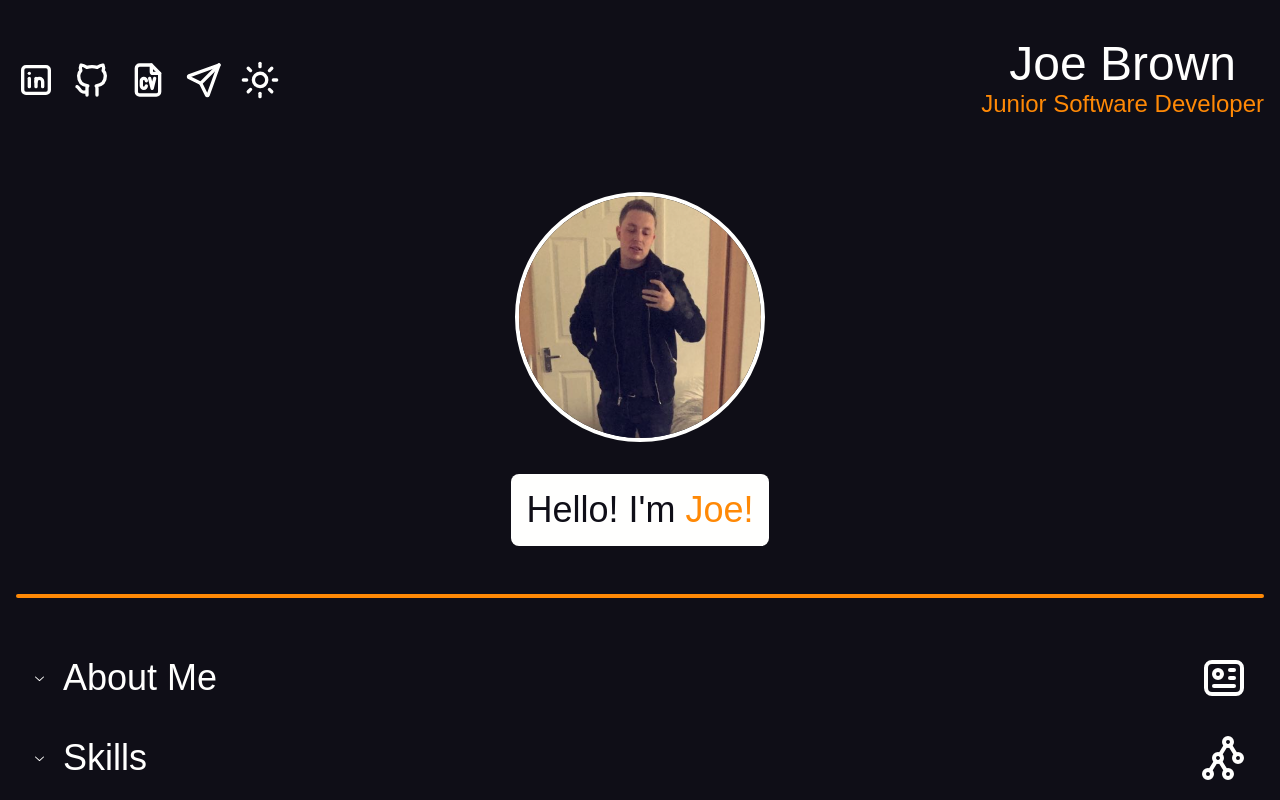
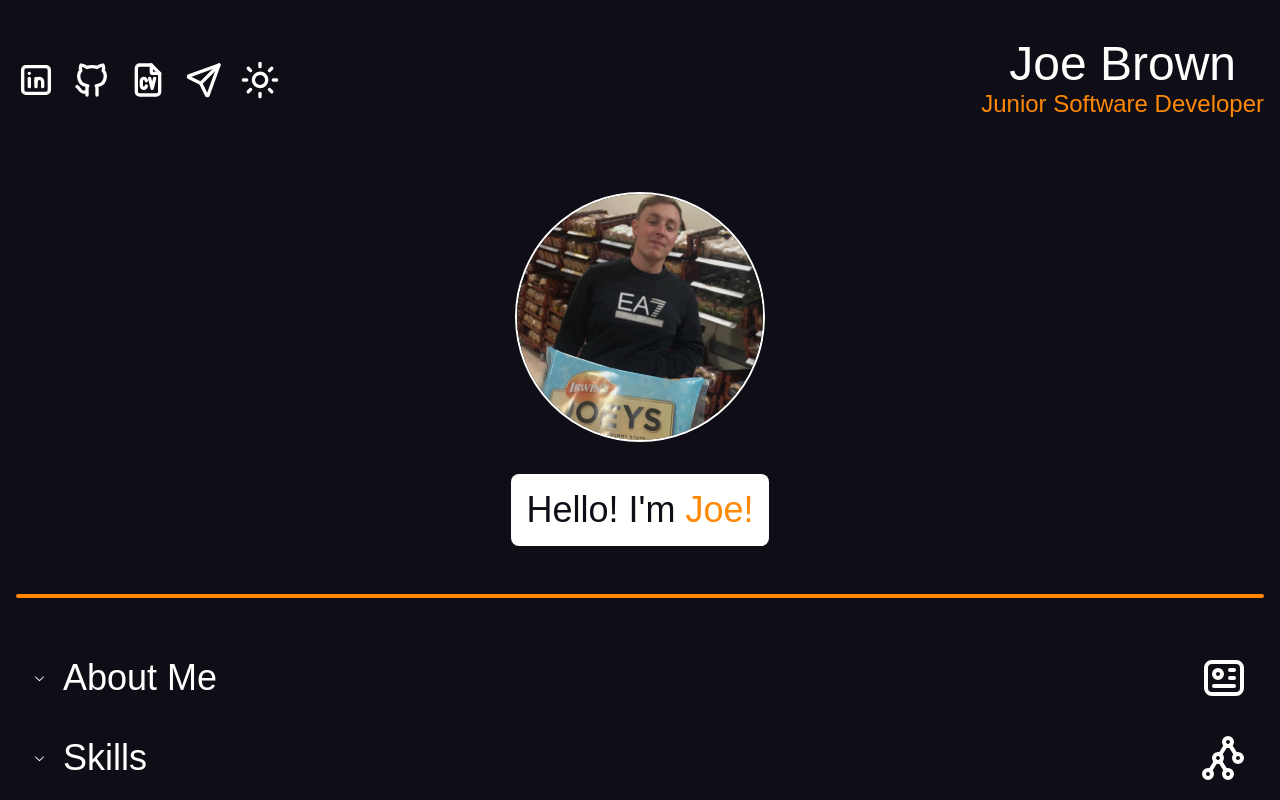
Before and after one commit to Rizq0/portfolio-website, a React (Vite) app: page / in a window 1280 px wide. Shown: the top 800 px of the page. Built offline with nearby package versions, Linux system fonts and the light colour scheme; no server answers; a web font is replaced by a local one.

Commit message:
update: replace self image in AboutMe component with new image and adjust styles

```diff
--- a/src/components/AboutMe.tsx
+++ b/src/components/AboutMe.tsx
@@ -1,5 +1,6 @@
 import React from "react";
-import selfUrl from "../assets/images/selfimage.png";
+// import selfUrl from "../assets/images/selfimage.png";
+import selfPicture from "../assets/images/selfimage2.jpg";
 import { Accordion } from "@mantine/core";
 import { ContactMe } from "./ContactMe";
 import { Projects } from "./Projects";
@@ -34,12 +35,11 @@ export const AboutMe: React.FC = () => {
 
   return (
     <div className="flex flex-col items-center flex-wrap w-full pt-4 mt-8">
-      <div className=" w-[250px] h-[250px] rounded-full overflow-hidden border-solid border-4 border-backgrounddark dark:border-headlinedark">
+      <div className=" w-[250px] h-[250px] rounded-full overflow-hidden border-solid border-2 border-backgrounddark dark:border-headlinedark">
         <img
-          src={selfUrl}
+          src={selfPicture}
           alt="Joe Self Image"
-          className="w-full h-full scale-150 object-cover"
-          style={{ objectPosition: "center -75%" }}
+          className="w-full h-full scale-100 object-cover object-center"
         />
       </div>
       <div className="dark:bg-backgroundlight bg-backgrounddark rounded-lg p-4 mt-8">
```
Also changed, not shown: src/assets/images/selfimage2.jpg (added).
